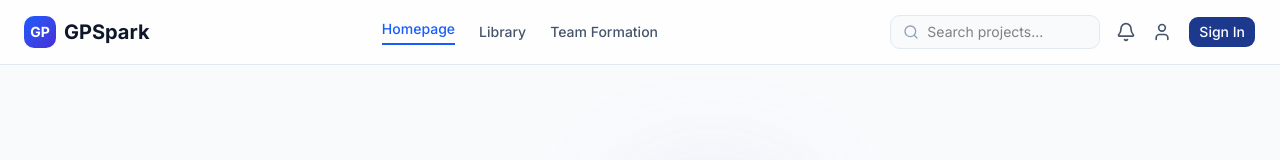
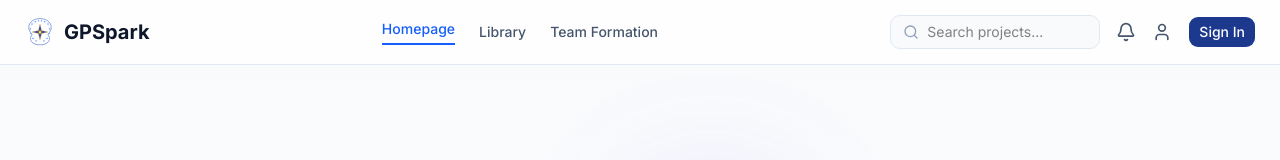
Before and after one commit to Ahmed900Wael/gpspark-fcai, a Next.js app: page / in a window 1280 px wide. Shown: the top 160 px of the page. Built offline with nearby package versions, Linux system fonts and the light colour scheme.

Commit message:
feat: add GPSpark logo and update all pages to use it

```diff
--- a/app/brainstorm/page.tsx
+++ b/app/brainstorm/page.tsx
@@ -71,9 +71,13 @@ export default function BrainstormAI() {
       <aside className="fixed left-0 top-0 w-64 h-screen bg-white border-r border-slate-200 flex flex-col z-50">
         <div className="p-6 border-b border-slate-200">
           <div className="flex items-center gap-3">
-            <div className="w-10 h-10 rounded-lg bg-gradient-to-br from-blue-600 to-indigo-700 flex items-center justify-center">
-              <span className="text-xs font-bold text-white">GP</span>
+            <img src="/logo.svg" alt="GPSpark Logo" className="w-10 h-10" />
+            <div>
+              <div className="text-sm font-semibold text-slate-900">GPSpark</div>
+              <div className="text-xs text-slate-500">Graduation Project</div>
             </div>
+          </div>
+        </div>
             <div>
               <div className="text-sm font-semibold text-slate-900">GPSpark</div>
               <div className="text-xs text-slate-500">Graduation Project</div>
--- a/app/dashboard/page.tsx
+++ b/app/dashboard/page.tsx
@@ -34,9 +34,7 @@ export default function Dashboard() {
       <aside className="fixed left-0 top-0 w-64 h-screen bg-white border-r border-slate-200 flex flex-col z-50">
         <div className="p-6 border-b border-slate-200">
           <div className="flex items-center gap-3">
-            <div className="w-10 h-10 rounded-lg bg-gradient-to-br from-blue-600 to-indigo-700 flex items-center justify-center">
-              <span className="text-xs font-bold text-white">GP</span>
-            </div>
+            <img src="/logo.svg" alt="GPSpark Logo" className="w-10 h-10" />
             <div>
               <div className="text-sm font-semibold text-slate-900">GPSpark</div>
               <div className="text-xs text-slate-500">Graduation Project</div>
--- a/app/library/page.tsx
+++ b/app/library/page.tsx
@@ -63,9 +63,7 @@ export default function GPLibrary() {
       <aside className="fixed left-0 top-0 w-64 h-screen bg-white border-r border-slate-200 flex flex-col z-50">
         <div className="p-6 border-b border-slate-200">
           <div className="flex items-center gap-3">
-            <div className="w-10 h-10 rounded-lg bg-gradient-to-br from-blue-600 to-indigo-700 flex items-center justify-center">
-              <span className="text-xs font-bold text-white">GP</span>
-            </div>
+            <img src="/logo.svg" alt="GPSpark Logo" className="w-10 h-10" />
             <div>
               <div className="text-sm font-semibold text-slate-900">GPSpark</div>
               <div className="text-xs text-slate-500">Graduation Project</div>
@@ -309,9 +307,7 @@ export default function GPLibrary() {
         <footer className="border-t border-slate-200 bg-white px-6 py-4">
           <div className="flex items-center justify-between">
             <div className="flex items-center gap-2">
-              <div className="flex h-6 w-6 items-center justify-center rounded bg-gradient-to-br from-blue-600 to-indigo-700">
-                <span className="text-xs font-bold text-white">GP</span>
-              </div>
+              <img src="/logo.svg" alt="GPSpark Logo" className="w-6 h-6" />
             </div>
             <div className="flex gap-6 text-xs text-slate-500">
               <Link href="/about" className="hover:text-slate-900">About</Link>
--- a/app/mentors/page.tsx
+++ b/app/mentors/page.tsx
@@ -100,9 +100,7 @@ export default function Mentors() {
       <aside className="fixed left-0 top-0 w-64 h-screen bg-white border-r border-slate-200 flex flex-col z-50">
         <div className="p-6 border-b border-slate-200">
           <div className="flex items-center gap-3">
-            <div className="w-10 h-10 rounded-lg bg-gradient-to-br from-blue-600 to-indigo-700 flex items-center justify-center">
-              <span className="text-xs font-bold text-white">GP</span>
-            </div>
+            <img src="/logo.svg" alt="GPSpark Logo" className="w-10 h-10" />
             <div>
               <div className="text-sm font-semibold text-slate-900">GPSpark</div>
               <div className="text-xs text-slate-500">Graduation Project</div>
@@ -337,9 +335,7 @@ export default function Mentors() {
         <footer className="border-t border-slate-200 bg-white px-6 py-4">
           <div className="flex items-center justify-between">
             <div className="flex items-center gap-2">
-              <div className="flex h-6 w-6 items-center justify-center rounded bg-gradient-to-br from-blue-600 to-indigo-700">
-                <span className="text-xs font-bold text-white">GP</span>
-              </div>
+              <img src="/logo.svg" alt="GPSpark Logo" className="w-6 h-6" />
             </div>
             <div className="flex gap-6 text-xs text-slate-500">
               <Link href="/about" className="hover:text-slate-900">About</Link>
--- a/app/milestones/page.tsx
+++ b/app/milestones/page.tsx
@@ -54,9 +54,7 @@ export default function Milestones() {
       <aside className="fixed left-0 top-0 w-64 h-screen bg-white border-r border-slate-200 flex flex-col z-50">
         <div className="p-6 border-b border-slate-200">
           <div className="flex items-center gap-3">
-            <div className="w-10 h-10 rounded-lg bg-gradient-to-br from-blue-600 to-indigo-700 flex items-center justify-center">
-              <span className="text-xs font-bold text-white">GP</span>
-            </div>
+            <img src="/logo.svg" alt="GPSpark Logo" className="w-10 h-10" />
             <div>
               <div className="text-sm font-semibold text-slate-900">GPSpark</div>
               <div className="text-xs text-slate-500">Graduation Project</div>
@@ -364,9 +362,7 @@ export default function Milestones() {
         <footer className="border-t border-slate-200 bg-white px-6 py-4">
           <div className="flex items-center justify-between">
             <div className="flex items-center gap-2">
-              <div className="flex h-6 w-6 items-center justify-center rounded bg-gradient-to-br from-blue-600 to-indigo-700">
-                <span className="text-xs font-bold text-white">GP</span>
-              </div>
+              <img src="/logo.svg" alt="GPSpark Logo" className="w-6 h-6" />
             </div>
             <div className="flex gap-6 text-xs text-slate-500">
               <Link href="/about" className="hover:text-slate-900">About</Link>
--- a/app/onboarding/page.tsx
+++ b/app/onboarding/page.tsx
@@ -33,8 +33,8 @@ export default function Onboarding() {
     <div className="min-h-screen bg-gradient-to-b from-blue-50 to-white">
       {/* Header */}
       <div className="flex flex-col items-center pt-12 pb-8">
-        <div className="flex h-16 w-16 items-center justify-center rounded-2xl bg-gradient-to-br from-blue-600 to-indigo-700 mb-6">
-          <span className="text-2xl font-bold text-white">GP</span>
+        <div className="flex h-16 w-16 items-center justify-center mb-6">
+          <img src="/logo.svg" alt="GPSpark Logo" className="w-16 h-16" />
         </div>
         <p className="text-slate-600 text-lg">
           Your journey toward a premium graduation project starts here.
--- a/app/page.tsx
+++ b/app/page.tsx
@@ -9,9 +9,7 @@ export default function Home() {
       <nav className="sticky top-0 z-50 w-full border-b border-slate-200 bg-white/80 backdrop-blur-md">
         <div className="container mx-auto flex h-16 items-center justify-between px-4 md:px-6">
           <div className="flex items-center gap-2">
-            <div className="flex h-8 w-8 items-center justify-center rounded-lg bg-gradient-to-br from-blue-600 to-indigo-700">
-              <span className="text-sm font-bold text-white">GP</span>
-            </div>
+            <img src="/logo.svg" alt="GPSpark Logo" className="w-8 h-8" />
             <span className="text-xl font-bold text-slate-900">GPSpark</span>
           </div>
 
@@ -250,9 +248,7 @@ export default function Home() {
         <div className="container mx-auto px-4 md:px-6 py-12">
           <div className="flex flex-col md:flex-row justify-between items-center gap-6">
             <div className="flex items-center gap-2">
-              <div className="flex h-8 w-8 items-center justify-center rounded-lg bg-gradient-to-br from-blue-600 to-indigo-700">
-                <span className="text-sm font-bold text-white">GP</span>
-              </div>
+              <img src="/logo.svg" alt="GPSpark Logo" className="w-8 h-8" />
               <div>
                 <span className="text-lg font-bold text-slate-900">GPSpark</span>
                 <span className="text-slate-500 text-sm ml-2">FCAI</span>
--- a/app/team/page.tsx
+++ b/app/team/page.tsx
@@ -82,9 +82,7 @@ export default function TeamFormation() {
       <aside className="fixed left-0 top-0 w-64 h-screen bg-white border-r border-slate-200 flex flex-col z-50">
         <div className="p-6 border-b border-slate-200">
           <div className="flex items-center gap-3">
-            <div className="w-10 h-10 rounded-lg bg-gradient-to-br from-blue-600 to-indigo-700 flex items-center justify-center">
-              <span className="text-xs font-bold text-white">GP</span>
-            </div>
+            <img src="/logo.svg" alt="GPSpark Logo" className="w-10 h-10" />
             <div>
               <div className="text-sm font-semibold text-slate-900">GPSpark</div>
               <div className="text-xs text-slate-500">Graduation Project</div>
@@ -308,9 +306,7 @@ export default function TeamFormation() {
         <footer className="border-t border-slate-200 bg-white px-6 py-4">
           <div className="flex items-center justify-between">
             <div className="flex items-center gap-2">
-              <div className="flex h-6 w-6 items-center justify-center rounded bg-gradient-to-br from-blue-600 to-indigo-700">
-                <span className="text-xs font-bold text-white">GP</span>
-              </div>
+              <img src="/logo.svg" alt="GPSpark Logo" className="w-6 h-6" />
             </div>
             <div className="flex gap-6 text-xs text-slate-500">
               <Link href="/about" className="hover:text-slate-900">About</Link>
```
Also changed, not shown: public/logo.svg (added).
